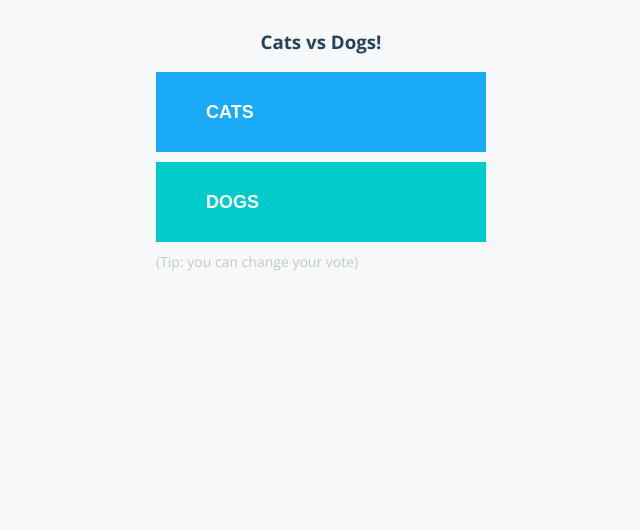
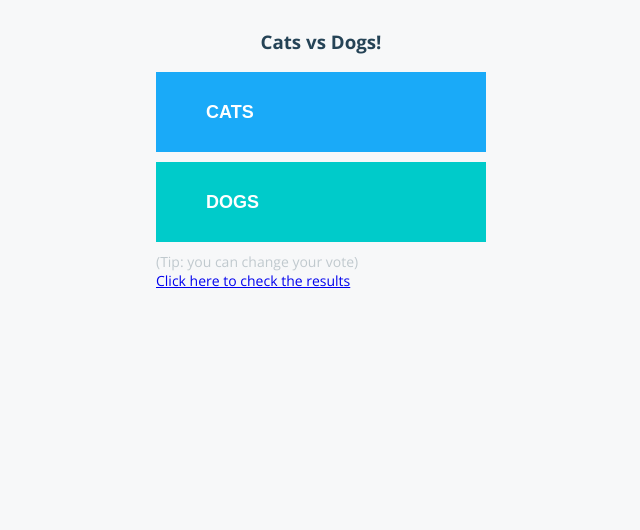
Before and after one commit to enzodjabali/dockerized-voting-app, a Flask app: page / in a window 1280 px wide. Shown: the top 530 px of the page, without its empty margins (319-959 px from the left). Run offline with Flask 3, Linux system fonts and the light colour scheme; some libraries are stand-ins or nearby versions.

Commit message:
link results

```diff
--- a/src/vote/templates/index.html
+++ b/src/vote/templates/index.html
@@ -20,6 +20,9 @@
         </form>
         <div id="tip">
           (Tip: you can change your vote)
+        </div>
+        <div id="tip">
+          <a href="https://cats-vs-dogs.xyz/results/">Click here to check the results</a>
         </div>
         <div id="hostname">
           Processed by container ID {{hostname}}
```
